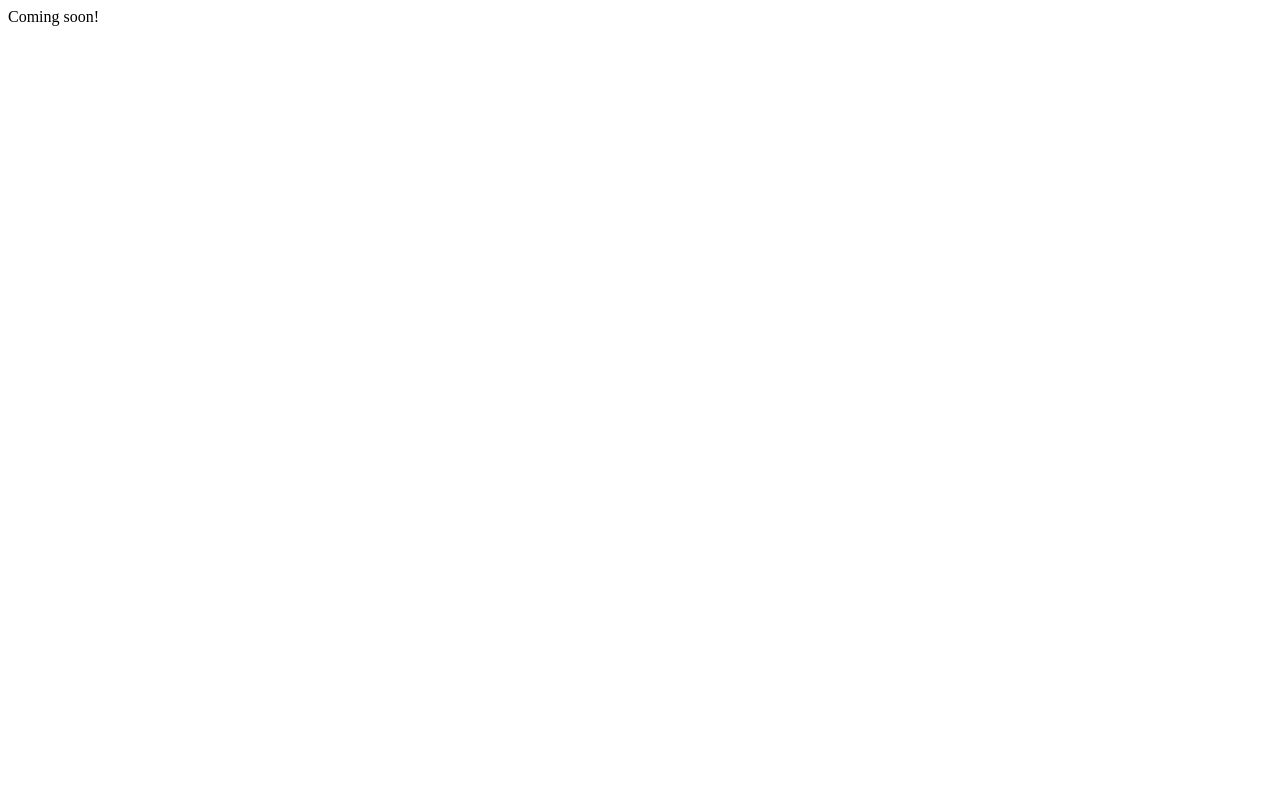
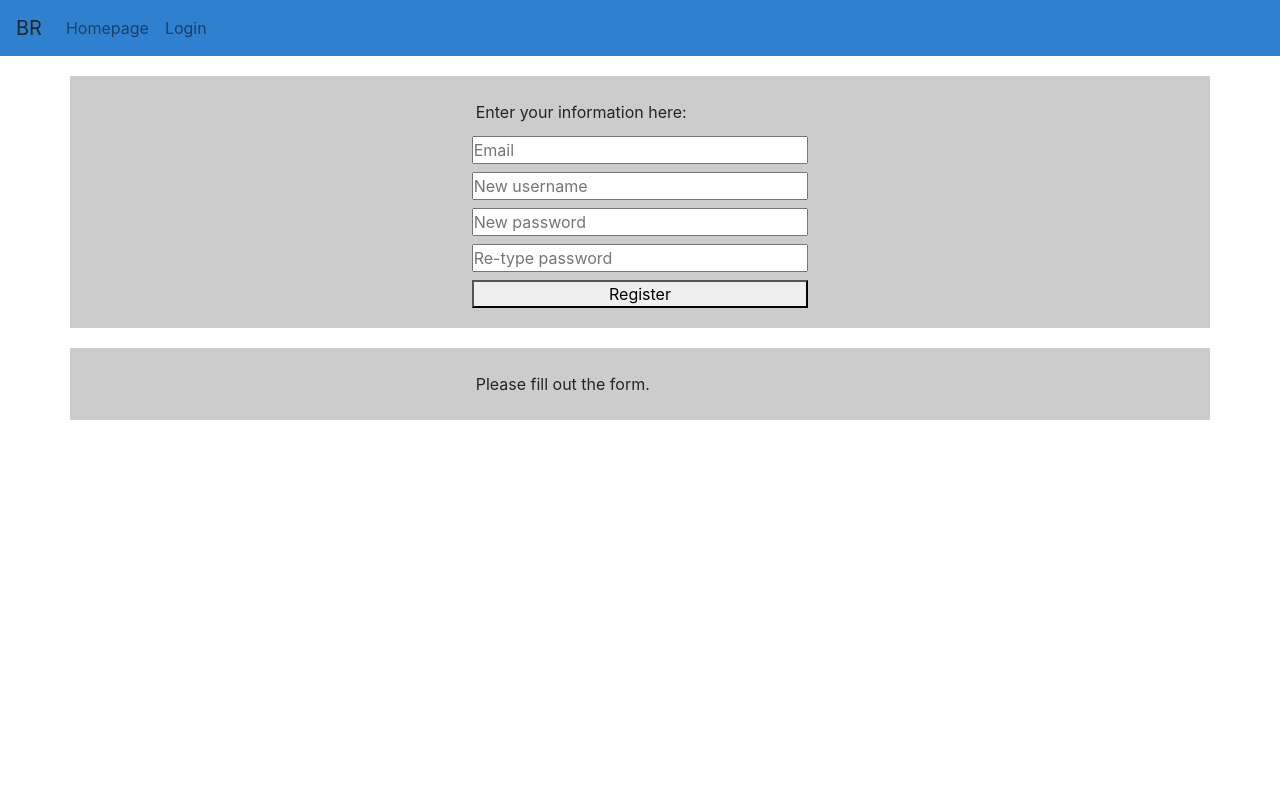
Before and after one commit to duwaar/project1, a Flask app: page /register in a window 1280 px wide. Before the commit the page is almost empty. Run offline with Flask 2, Linux system fonts and the light colour scheme; some libraries are stand-ins or nearby versions.

Commit message:
Added a registration page.

```diff
--- a/application.py
+++ b/application.py
@@ -50,6 +50,6 @@ def login_page():
 
     return render_template("login.html", success=False, username=username)
 
-@app.route("/register")
-def new_account():
-    return "Coming soon!"
+@app.route("/register", methods=["GET", "POST"])
+def register_page():
+    return render_template("register.html", message="Please fill out the form.")
--- /dev/null
+++ b/templates/register.html
@@ -0,0 +1,34 @@
+{% extends "layout.html" %}
+
+{% block title %}
+    Register
+{% endblock %}
+
+{% block content %}
+    <div class="container">
+        <div class="row justify-content-center">
+            <div class="col-4">
+                <form class="d-flex flex-column" action="{{ url_for('register_page') }}" method="POST">
+                    <span class="p-1">Enter your information here:</span>
+                    <span class="p-1"></span>
+                    <input class="p-0" name="email" type="text" placeholder="Email">
+                    <span class="p-1"></span>
+                    <input class="p-0" name="username" type="text" placeholder="New username">
+                    <span class="p-1"></span>
+                    <input class="p-0" name="password" type="password" placeholder="New password">
+                    <span class="p-1"></span>
+                    <input class="p-0" name="re_pword" type="password" placeholder="Re-type password">
+                    <span class="p-1"></span>
+                    <button class="p-0">Register</button>
+                </form>
+            </div>
+        </div>
+        <div class="row justify-content-center">
+            <div class="col-4 d-flex flex-column">
+                <div class="p-1">
+                    {{ message }}
+                </div>
+            </div>
+        </div>
+    </div>
+{% endblock %}
```
Also changed, not shown: templates/login.html (+6 -3 lines).
